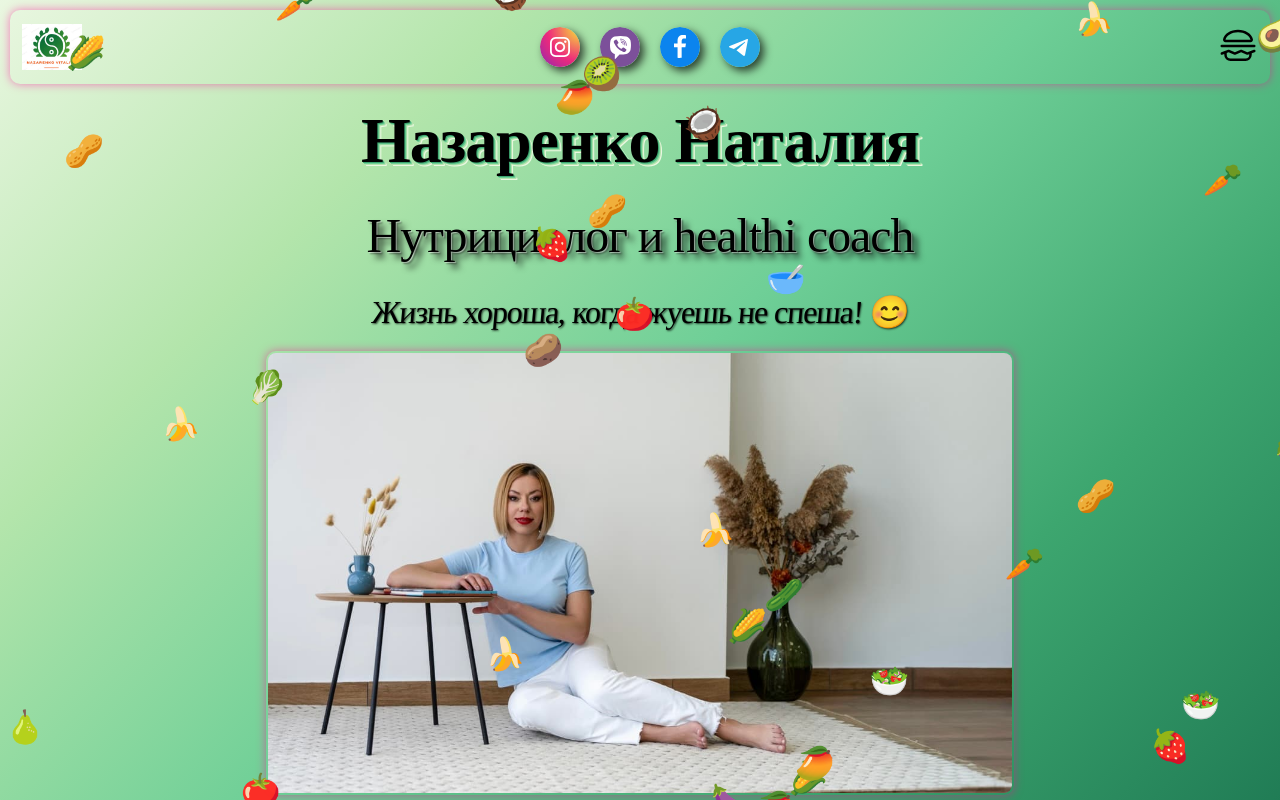
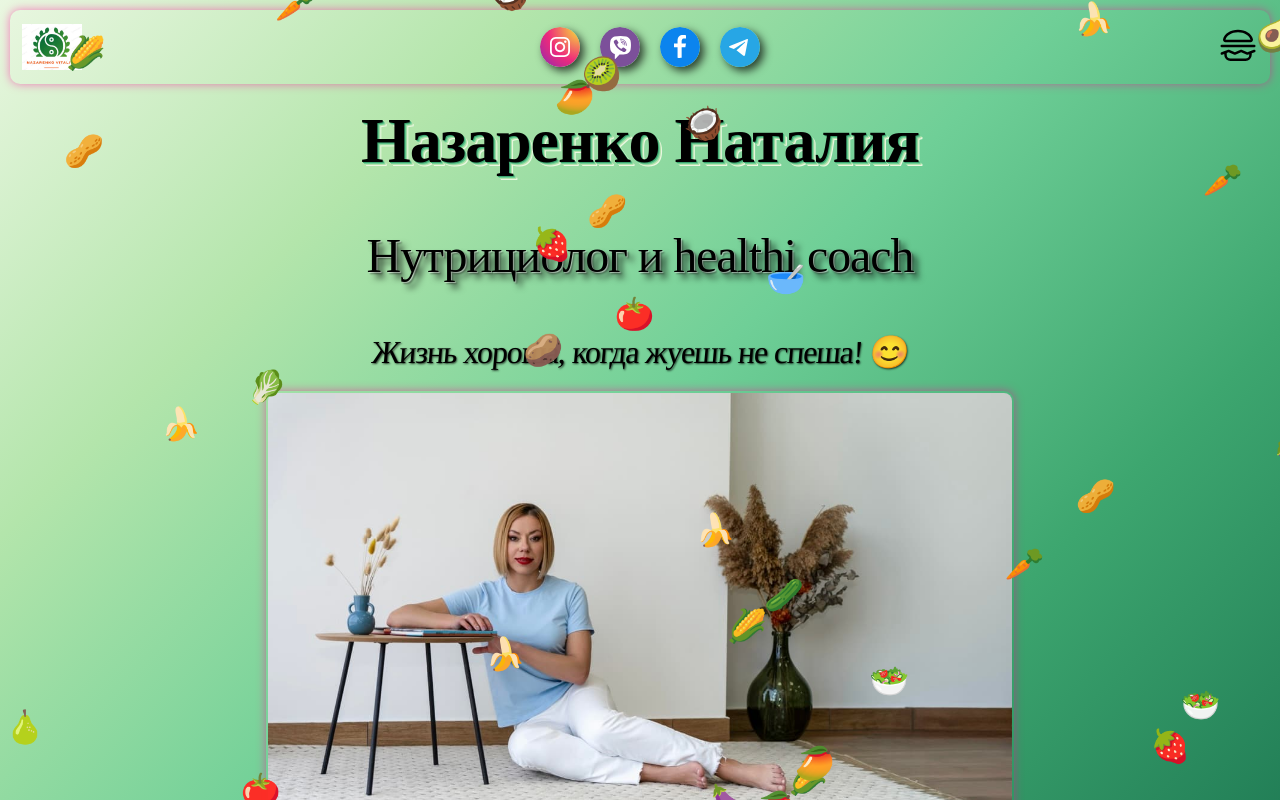
Before and after one commit to costiantynsnaider35/nazarenko.vitality, a React (Vite) app: page / in a window 1280 px wide. Built offline with nearby package versions, Linux system fonts and the light colour scheme.

Commit message:
Update Home.module.css

```diff
--- a/src/components/Home/Home.module.css
+++ b/src/components/Home/Home.module.css
@@ -12,14 +12,14 @@
   display: flex;
   flex-direction: column;
   align-items: center;
-  justify-content: flex-start;
-  gap: 30px;
+  justify-content: center;
+  gap: 50px;
   width: 351px;
   z-index: 2;
 }
 .homeImg {
   width: 351px;
-  height: 360px;
+  height: 400px;
   object-fit: cover;
   border-radius: 10px;
   border: 2px solid transparent;
```
